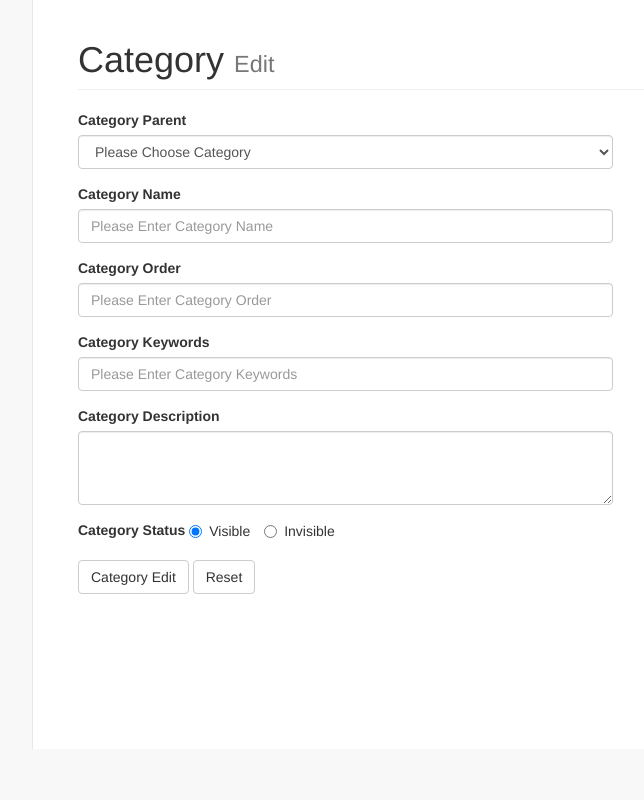
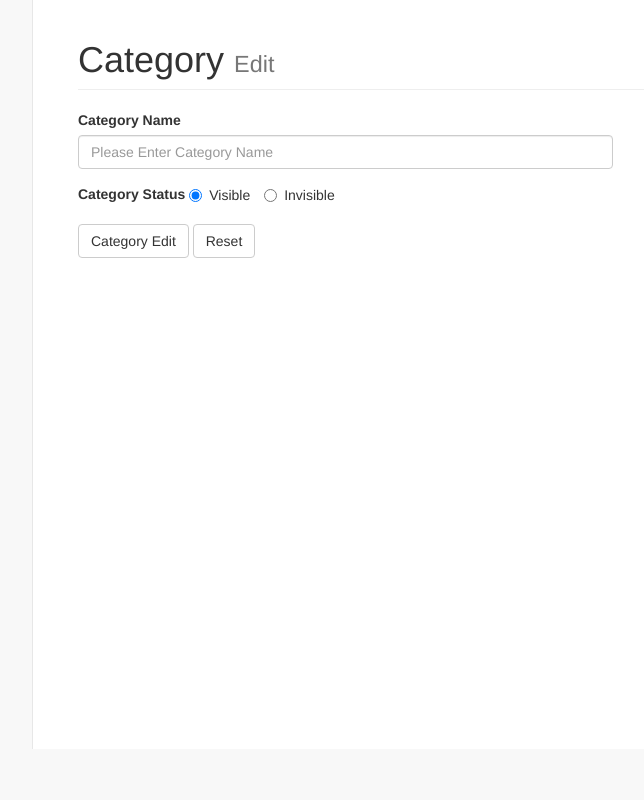
Before and after one commit to MAn124/basic-php, a PHP site: page /admin/modules/categories/cate_edit.php in a window 1280 px wide. Shown: the whole page, without its empty margins (218-862 px from the left). Run offline with PHP 8.4, Linux system fonts and the light colour scheme.

Commit message:
fix CRUD

```diff
--- a/admin/modules/categories/cate_edit.php
+++ b/admin/modules/categories/cate_edit.php
@@ -35,14 +35,11 @@
 
     if(isset($_POST['btn_catedit'])) {
     $catname = $_POST['txtCateName'];
-    $order = $_POST['txtOrder'];
-    $keyword = $_POST['txtKeyword'];
-    $description = $_POST['txtDesc'];
     $status = $_POST['rdoStatus'];
 
     $id =$_GET['id'];
     $sql_edit = "UPDATE category
-    SET catname = '$catname', cat_order = '$order', Keywords = '$keyword', Description = '$description', Cat_status = '$status'
+    SET catname = '$catname', Cat_status = '$status'
     WHERE $id";
     $sql_edit_row = mysqli_query($mysqli, $sql_edit) or die (mysqli_error($mysqli));
 
@@ -61,29 +58,12 @@
                     <!-- /.col-lg-12 -->
                     <div class="col-lg-7" style="padding-bottom:120px">
                         <form action="" method="POST">
-                            <div class="form-group">
-                                <label>Category Parent</label>
-                                <select class="form-control">
-                                    <option value="0">Please Choose Category</option>
-                                    <option value="">Tin Tức</option>
-                                </select>
-                            </div>
+
                             <div class="form-group">
                                 <label>Category Name</label>
                                 <input class="form-control" name="txtCateName" placeholder="Please Enter Category Name" />
                             </div>
-                            <div class="form-group">
-                                <label>Category Order</label>
-                                <input class="form-control" name="txtOrder" placeholder="Please Enter Category Order" />
-                            </div>
-                            <div class="form-group">
-                                <label>Category Keywords</label>
-                                <input class="form-control" name="txtKeyword" placeholder="Please Enter Category Keywords" />
-                            </div>
-                            <div class="form-group">
-                                <label>Category Description</label>
-                                <textarea name="txtDesc" class="form-control" rows="3"></textarea>
-                            </div>
+
                             <div class="form-group">
                                 <label>Category Status</label>
                                 <label class="radio-inline">
--- a/admin/modules/categories/cate_list.php
+++ b/admin/modules/categories/cate_list.php
@@ -54,7 +54,6 @@
                             <tr align="center">
                                 <th>ID</th>
                                 <th>Name</th>
-                                <th>Category Parent</th>
                                 <th>Status</th>
                                 <th>Delete</th>
                                 <th>Edit</th>
--- a/admin/modules/product/action.php
+++ b/admin/modules/product/action.php
@@ -9,11 +9,12 @@
             $image_name = $_FILES['fImages']['name'];
             $image_name_tmp = $_FILES['fImages']['tmp_name'];
             $status = $_POST['rdoStatus'];
+            $cate_id = $_POST['cate_id'];
             if(isset($_POST['pro_add'])) {
 
 
-                $sql = "INSERT INTO product (product_name,product_price	,product_quantity,product_content,product_images,product_keyword,product_desc,product_status)
-                VALUES ('$productname','$price', '$quantity', '$content', '$image_name','$productkeyword', '$desc', '$status')";
+                $sql = "INSERT INTO product (product_name,product_price	,product_quantity,product_content,product_images,product_keyword,product_desc,product_status, category_id)
+                VALUES ('$productname','$price', '$quantity', '$content', '$image_name','$productkeyword', '$desc', '$status', '$cate_id')";
                 $result = mysqli_query($mysqli, $sql) or die(mysqli_error($mysqli));
                 move_uploaded_file($image_name_tmp, '../../upload/' .$image_name);
                 header("Location:../../index.php?admin=product-list");
--- a/admin/modules/product/product_list.php
+++ b/admin/modules/product/product_list.php
@@ -55,7 +55,7 @@ $result_product_list = mysqli_query($mysqli, $sql) or die(mysqli_error($mysqli))
                                 <th>ID</th>
                                 <th>Name</th>
                                 <th>Price</th>
-                                <th>Date</th>
+                                <th>Quantity</th>
                                 <th>Status</th>
                                 <th>Delete</th>
                                 <th>Edit</th>
```
Also changed, not shown: admin/modules/categories/action.php (+3 -5 lines), admin/modules/categories/cate_add.php (+2 -19 lines), admin/modules/product/product_add.php (+17 -0 lines), admin/modules/product/product_edit.php (+19 -2 lines).
